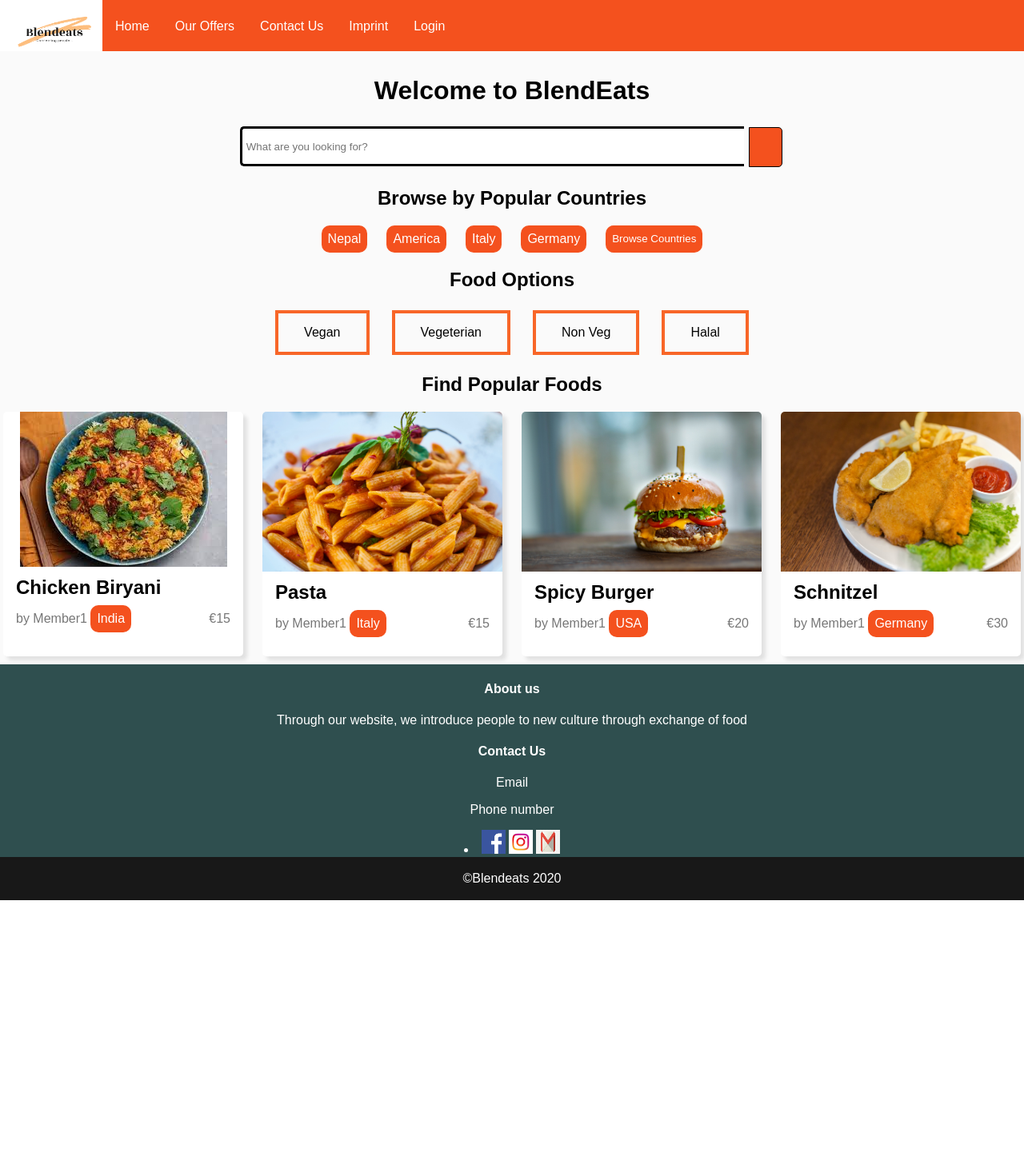
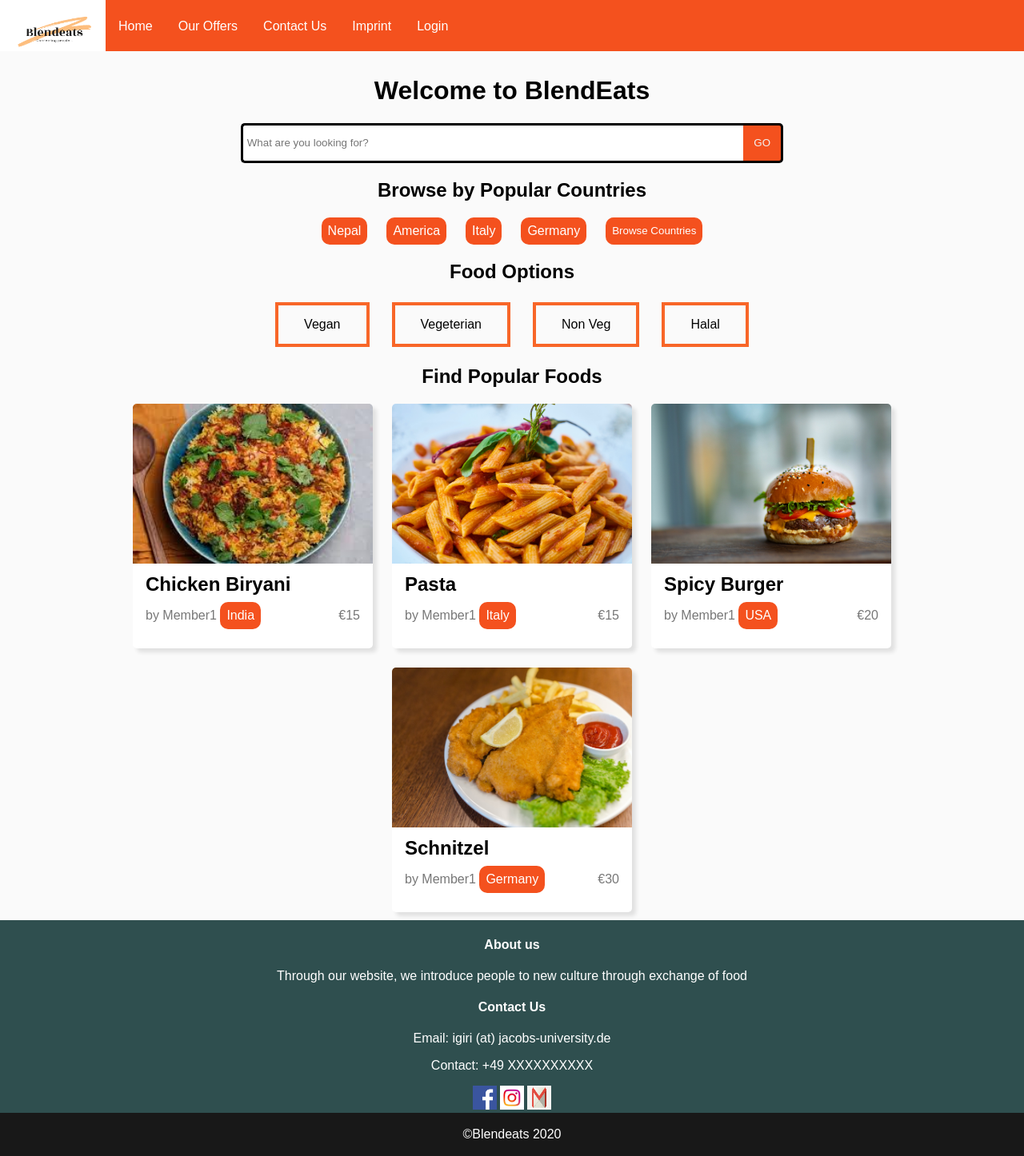
Before and after one commit to an-karn/Blendeats, a PHP site: page / in a window 1280 px wide. Shown: the whole page at 80% size. Before the commit the page ends 1126 px from the top, so only its background shows below. Run offline with PHP 8.4, Linux system fonts and the light colour scheme.

Commit message:
fixed css errors

```diff
--- a/public_html/css/style.css
+++ b/public_html/css/style.css
@@ -1,4 +1,7 @@
 @import url(https://fonts.googleapis.com/css?family=Open+Sans);
+
+
+
 
 * {
   box-sizing: border-box;
@@ -121,13 +124,7 @@ hr {
   overflow: hidden;
   background-color: #f4511e;
 }
-.logo{
-  float: center;
-  display: block;
-  height: 4em;
-  width: 8em;
 
-}
 
 /* Style the topnav links */
 .navi a {
@@ -140,7 +137,6 @@ hr {
   font-family: "Open-Sans", sans-serif;
 }
 
-/* Change color on hover */
 
 .navi a {
   line-height:2.4em;
@@ -152,7 +148,6 @@ hr {
   color: black;
 
 }
-
 
 
 .logo {
@@ -181,6 +176,7 @@ hr {
   background-color: #fff;
 
 }
+
 .footer {
   overflow: hidden;
   width: 100%;
@@ -190,10 +186,11 @@ hr {
 
 
 .center {
-  display: grid;
+  display: flex;
   justify-content: center;
+  margin: 0 auto;
+  flex-wrap:wrap;
   gap: 1.5em;
-  grid-auto-flow: column;
 }
 .row{
   padding: 10vh;
@@ -218,6 +215,7 @@ hr {
   color: white;
   padding: 0.1em;
 }
+
 .searchTerm {
   width: 50%;
   border: 3px solid #000000;
@@ -232,22 +230,18 @@ hr {
   color: #000000;
 }
 .searchButton {
-  position: relative;
   height: 50px;
-  border: 1px solid #000000 ;
+  border: 3px solid #000000 ;
   background:#f4511e;
-  padding: 5px;
+  margin-left: -6px;
   text-align: center;
   color: #f2f2f2;
+  border-left: none;
   border-radius: 0 5px 5px 0;
   cursor: pointer;
-  font-size: 20px;
-  padding: 20px;
-  font-size: 30px;
-  width: 30px;
+  width: 50px;
   text-align: center;
   text-decoration: none;
-  margin: 5px 2px;
 }
 
 
--- a/public_html/index.html
+++ b/public_html/index.html
@@ -36,7 +36,7 @@
 
         <div class="searchbar">
             <input type="text" class="searchTerm" placeholder="What are you looking for?">
-            <button type="submit" class="searchButton">
+            <button type="submit" class="searchButton"> GO
             </button>
         </div>
 
@@ -78,7 +78,7 @@
 
 
                 <article class="card">
-                    <img class="card_img" src="img/Biryani.jpeg">
+                    <img class="card__img" src="img/Biryani.jpeg">
                     <h3 class="card__title">Chicken Biryani</h3>
                     <div class="card__subtitle">
                         <span> by Member1 </span><span class="c-button">India</span>
@@ -130,11 +130,11 @@
 
                 <div class="footer-contact">
                     <h4>Contact Us</h4>
-                    <p> Email</p>
-                    <p> Phone number</p>
-                    <li><a href='https://www.facebook.com/'><img src="img/Facebook.png" alt="Facebook" width="30" height="30"></a>
+                    <p> Email: igiri (at) jacobs-university.de </p>
+                    <p>Contact:  +49 XXXXXXXXXX</p>
+                    <a href='https://www.facebook.com/'><img src="img/Facebook.png" alt="Facebook" width="30" height="30"></a>
                     <a href='https://www.instagram.com'><img src="img/Insta.png" alt="Instagram" width="30" height="30"></a>
-                    <a href='https://www.gmail.com'><img src="img/gmail.png" alt="" width="30" height="30"></a></li>
+                    <a href='https://www.gmail.com'><img src="img/gmail.png" alt="" width="30" height="30"></a>
 
                 </div>
             </div>
```
